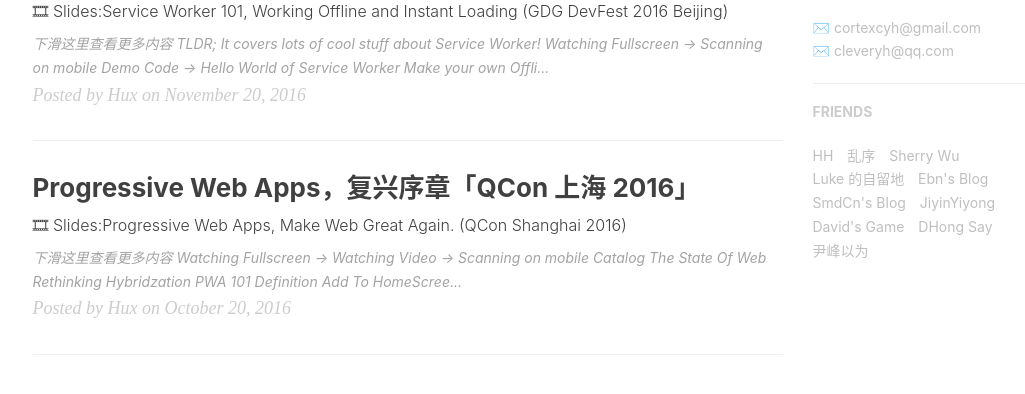
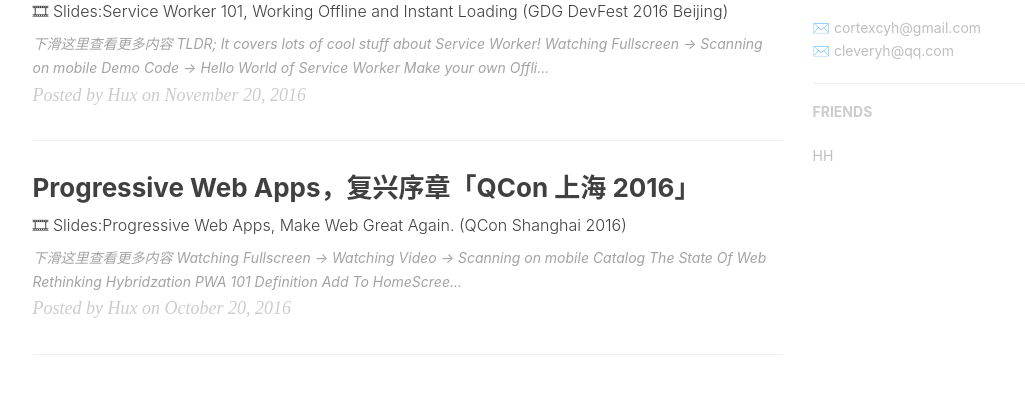
Before and after one commit to lzzmm/lzzmm.github.io, a Jekyll site: the page built from index.html, in a window 1280 px wide and 900 px high, scrolled down 748 px, cut to the strip 190-626 px from the top of the window. Shown: the top 394 px of the strip, without its empty margins (135-1160 px from the left). Built offline with Jekyll 4.4.1, drawn with Linux system fonts in a browser that asks for light colours; nearby versions of some CDN libraries; the list of posts is cut into pages by our own code; comment, search, counter and statistics services are not loaded; some of the changed lines change nothing that is shown.

Commit message:
Clean Friends

```diff
--- a/_config.yml
+++ b/_config.yml
@@ -117,35 +117,35 @@ friends: [
     {
         title: "HH",
         href: "https://whaohan.github.io"
-    },{
+    #},{
     #     title: "Su",
     #     href: "http://su.gallery/"
     # },{
-        title: "乱序",
-        href: "http://mida.re/"
-    },{
-        title: "Sherry Wu",
-        href: "https://xuechundesign.github.io"
-    },{
-        title: "Luke 的自留地",
-        href: "http://hmqk1995.github.io"
-    },{
-        title: "Ebn's Blog",
-        href: "http://ebnbin.com/"
-    },{
-        title: "SmdCn's Blog",
-        href: "http://blog.smdcn.net"
-    },{
-        title: "JiyinYiyong",
-        href: "http://tiye.me/"
-    },{
-        title: "David's Game",
-        href: "https://www.ruoyaowu.com/"
-    },{
-        title: "DHong Say",
-        href: "http://dhong.co"
-    },{
-        title: "尹峰以为",
-        href: "http://ingf.github.io/"
+    #    title: "乱序",
+    #    href: "http://mida.re/"
+    #},{
+    #    title: "Sherry Wu",
+    #    href: "https://xuechundesign.github.io"
+    #},{
+    #    title: "Luke 的自留地",
+    #    href: "http://hmqk1995.github.io"
+    #},{
+    #    title: "Ebn's Blog",
+    #    href: "http://ebnbin.com/"
+    #},{
+    #    title: "SmdCn's Blog",
+    #    href: "http://blog.smdcn.net"
+    #},{
+    #    title: "JiyinYiyong",
+    #    href: "http://tiye.me/"
+    #},{
+    #    title: "David's Game",
+    #    href: "https://www.ruoyaowu.com/"
+    #},{
+    #    title: "DHong Say",
+    #    href: "http://dhong.co"
+    #},{
+    #    title: "尹峰以为",
+    #    href: "http://ingf.github.io/"
     }
 ]
```
